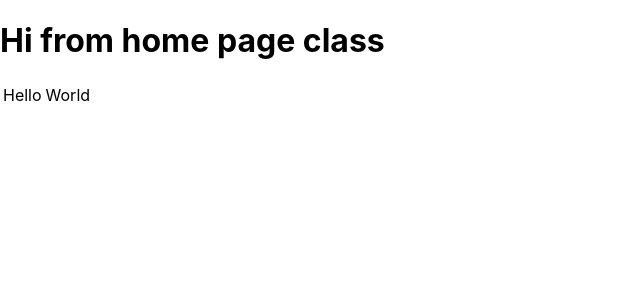
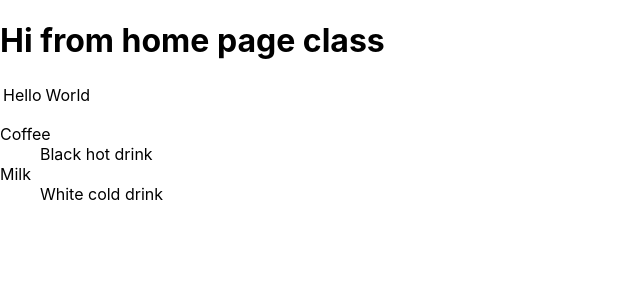
Before and after one commit to ajittupe2548/react-practice, a React (Create React App) app: page / in a window 1280 px wide. Shown: the top 300 px of the page, without its empty margins (0-640 px from the left). Built offline with nearby package versions, Linux system fonts and the light colour scheme.

Commit message:
Added : Fragments info

```diff
--- a/src/App.js
+++ b/src/App.js
@@ -1,11 +1,32 @@
+import React from 'react';
 import './App.css';
 import CHome from './Components/CHome';
 import FHome from './Components/FHome';
+
+// Fragments - A common pattern in React is for a component to return multiple elements. Fragments let you group a list of children without adding extra nodes to the DOM.
+
+// Keyed Fragments - Fragments declared with the explicit <React.Fragment> syntax may have keys. A use case for this is mapping a collection to an array of fragments — for example, to create a description list:
+// key is the only attribute that can be passed to Fragment.
+
+function Glossary(props) {
+  return (
+    <dl>
+      {props.items.map(item => (
+        // Without the `key`, React will fire a key warning
+        <React.Fragment key={item.id}>
+          <dt>{item.term}</dt>
+          <dd>{item.description}</dd>
+        </React.Fragment>
+      ))}
+    </dl>
+  );
+}
 
 function App() {
   return (
     <div className="App">
       <CHome/>
+      <Glossary items={[{id:1, term: "Coffee", description: "Black hot drink"}, {id:2, term: "Milk", description: "White cold drink"}]}/>
     </div>
   );
 }
--- a/src/Components/Table.js
+++ b/src/Components/Table.js
@@ -1,5 +1,8 @@
 import React from "react";
 import Columns from "./Columns";
+
+// Motivation - <Columns /> would need to return multiple <td> elements in order for the rendered HTML to be valid. If a parent div was used inside the render() of <Columns />, then the resulting HTML will be invalid.
+// Fragments solve this problem.
 
 class Table extends React.Component {
   render() {
```
